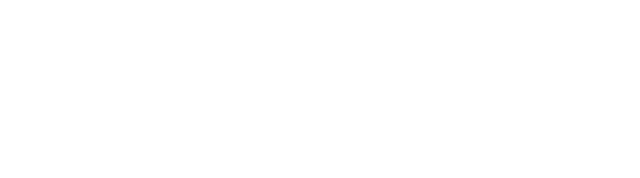
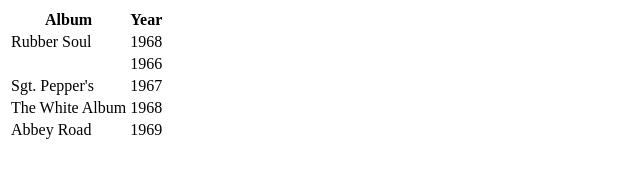
Before and after one commit to AlexBoothe/learning-web-design, a plain HTML site: page Ch8/ex8-1.html in a window 1280 px wide. Shown: the whole page, without its empty margins (0-640 px from the left). Drawn offline with Linux system fonts and the light colour scheme.

Commit message:
completed exercise 8-1n

```diff
--- a/Ch8/ex8-1.html
+++ b/Ch8/ex8-1.html
@@ -4,5 +4,30 @@
     <title></title>
   </head>
   <body>
-  </body>
+  <table>
+  <tr>
+  <th>Album</th>
+  <th>Year</th>
+  </tr>
+  <tr>
+  <td>Rubber Soul</td>
+  <td>1968</td>
+</tr>
+<tr>
+<td><Revolver</td>
+<td>1966</td>
+</tr>
+<tr>
+<td>Sgt. Pepper's</td>
+<td>1967<td>
+</tr>
+<tr>
+<td>The White Album</td>
+<td>1968</td>
+</tr>
+<tr>
+<td>Abbey Road</td>
+<td>1969</td>
+</table>
+</body>
 </html>
```
